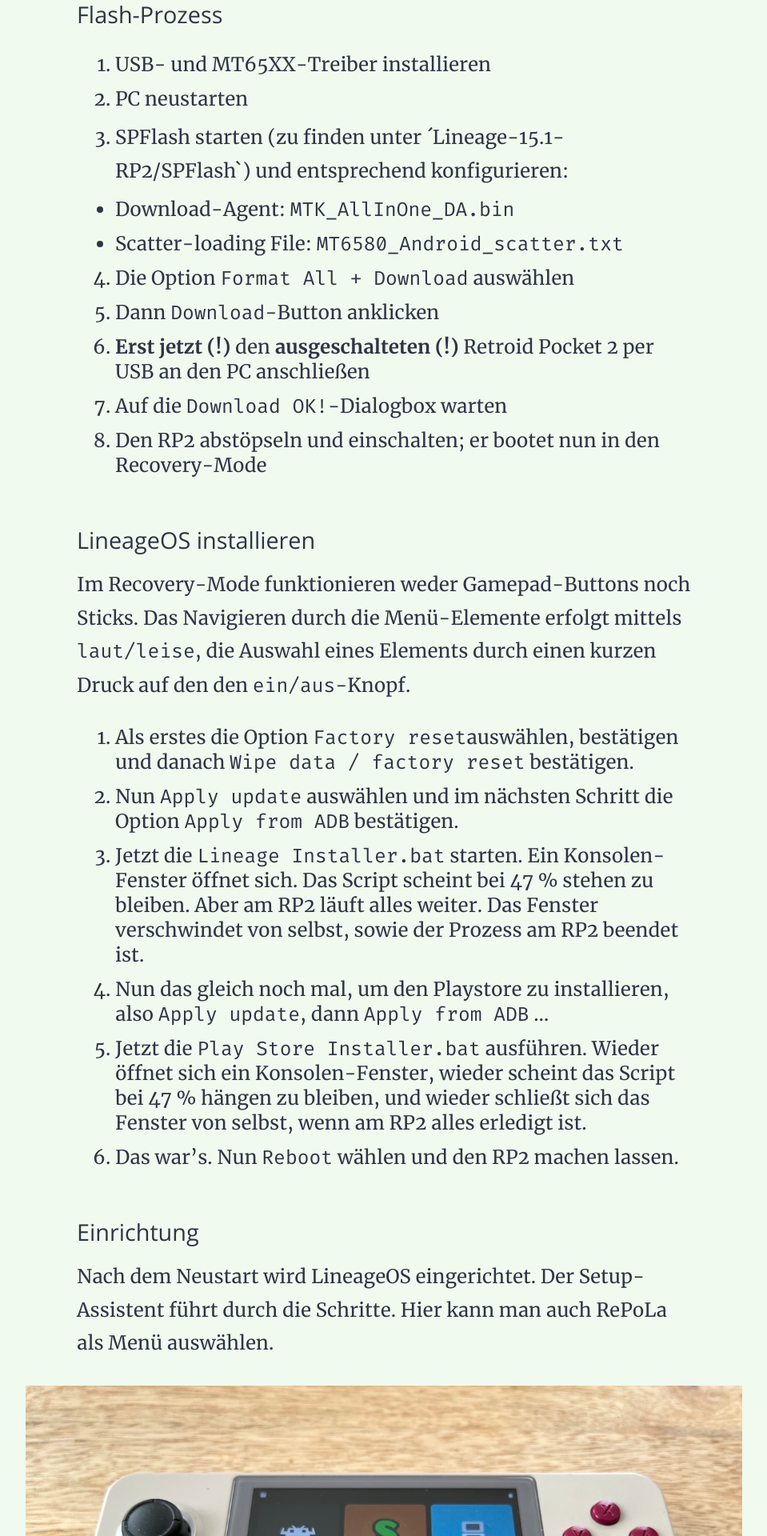
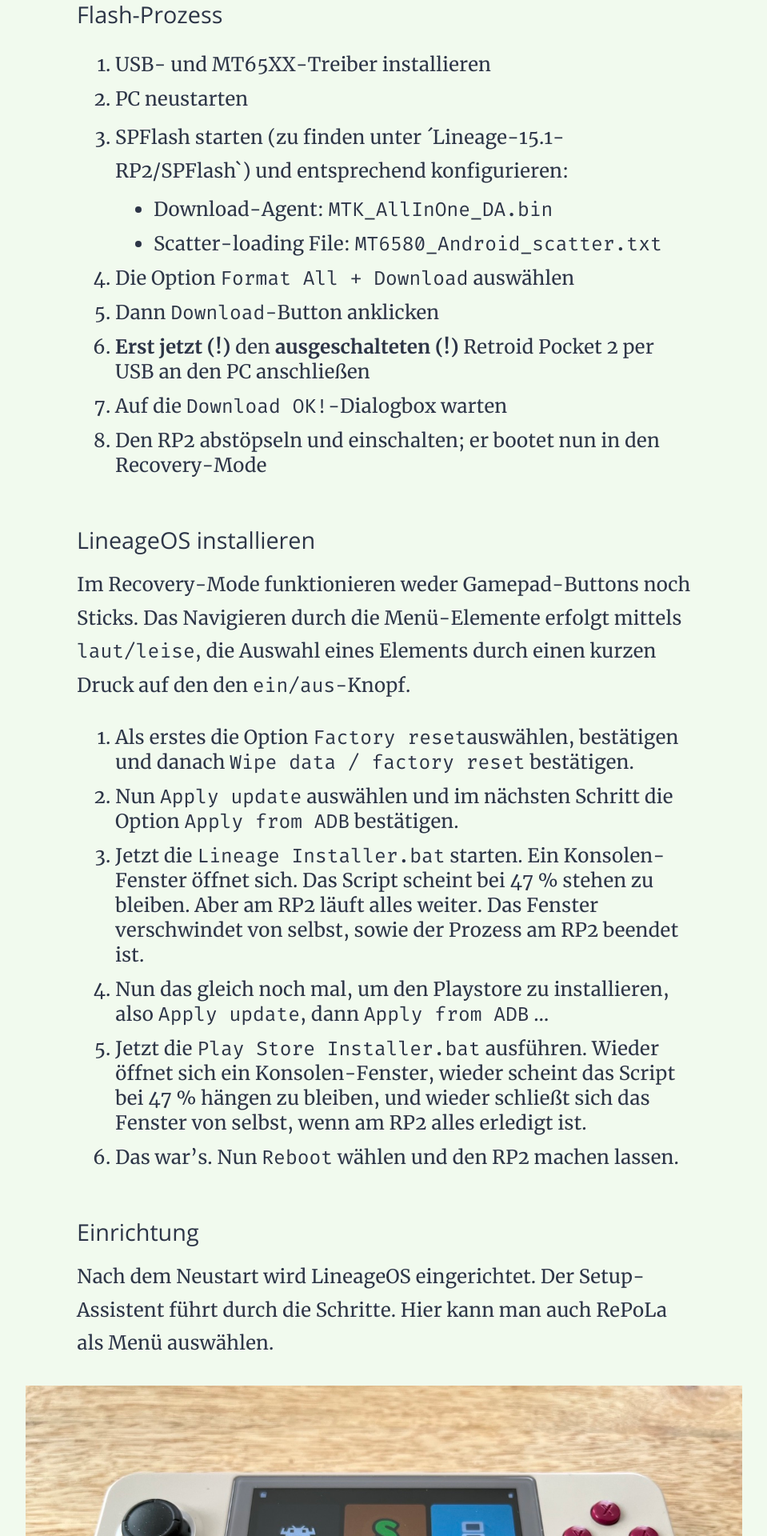
Before and after one commit to marc2o/marc2o.github.io, a Jekyll site: the page built from _posts/2023-03-25-Retroid-Pocket-2-LineageOS-Upgrade.md, in a window 1280 px wide. Shown: the part 2373-4293 px from the top of the page at 80% size, without its empty margins (160-1119 px from the left). Built offline with Jekyll 4.4.1, drawn with Linux system fonts in a browser that asks for light colours.

Commit message:
Update article.css

```diff
--- a/assets/css/article.css
+++ b/assets/css/article.css
@@ -106,13 +106,9 @@
 	grid-column: 2;
 }
 
-article>ol,
-article>ul {
+article ol,
+article ul {
 	margin-left: 2em;
-}
-article>ol>ul,
-article>ul>ul {
-  margin-left: 3em;
 }
 article ul {
   list-style-type: disc;
```
